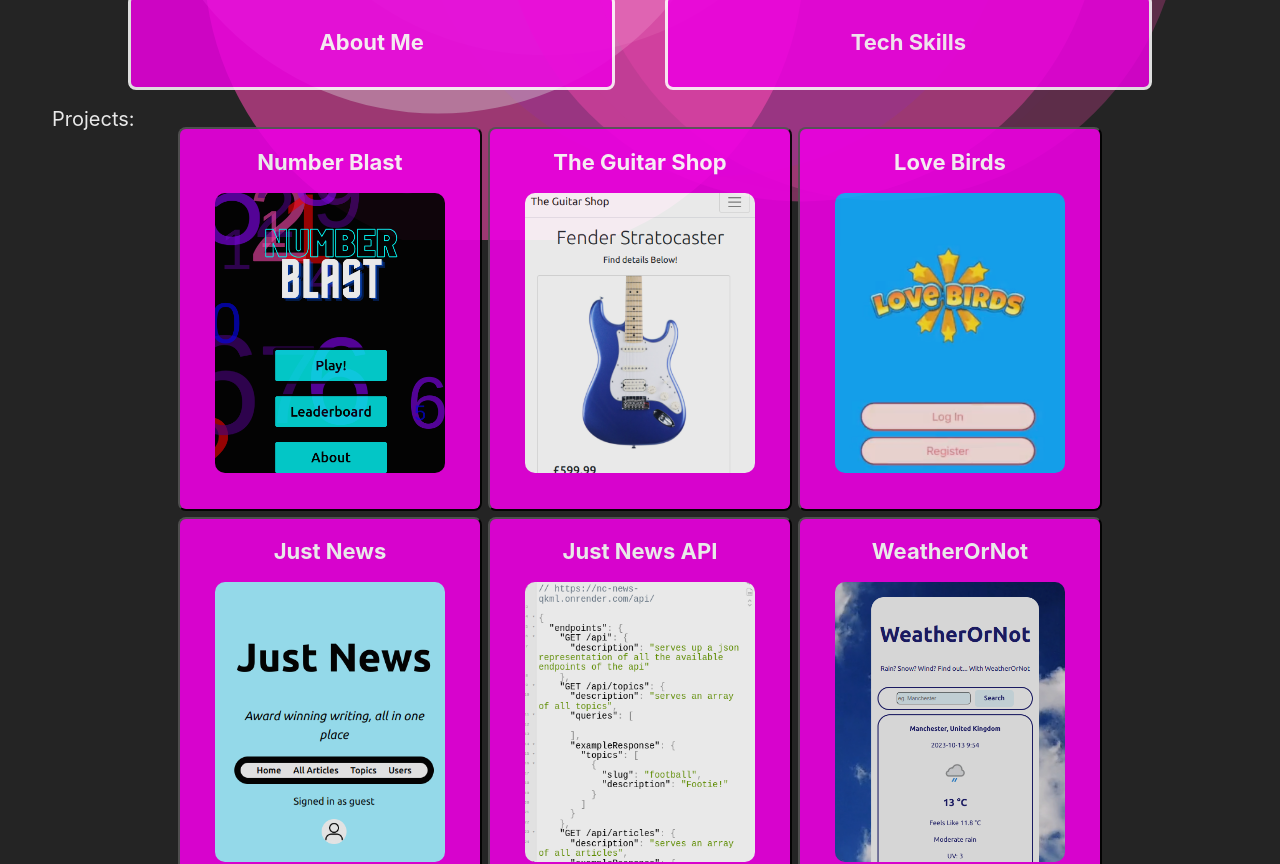
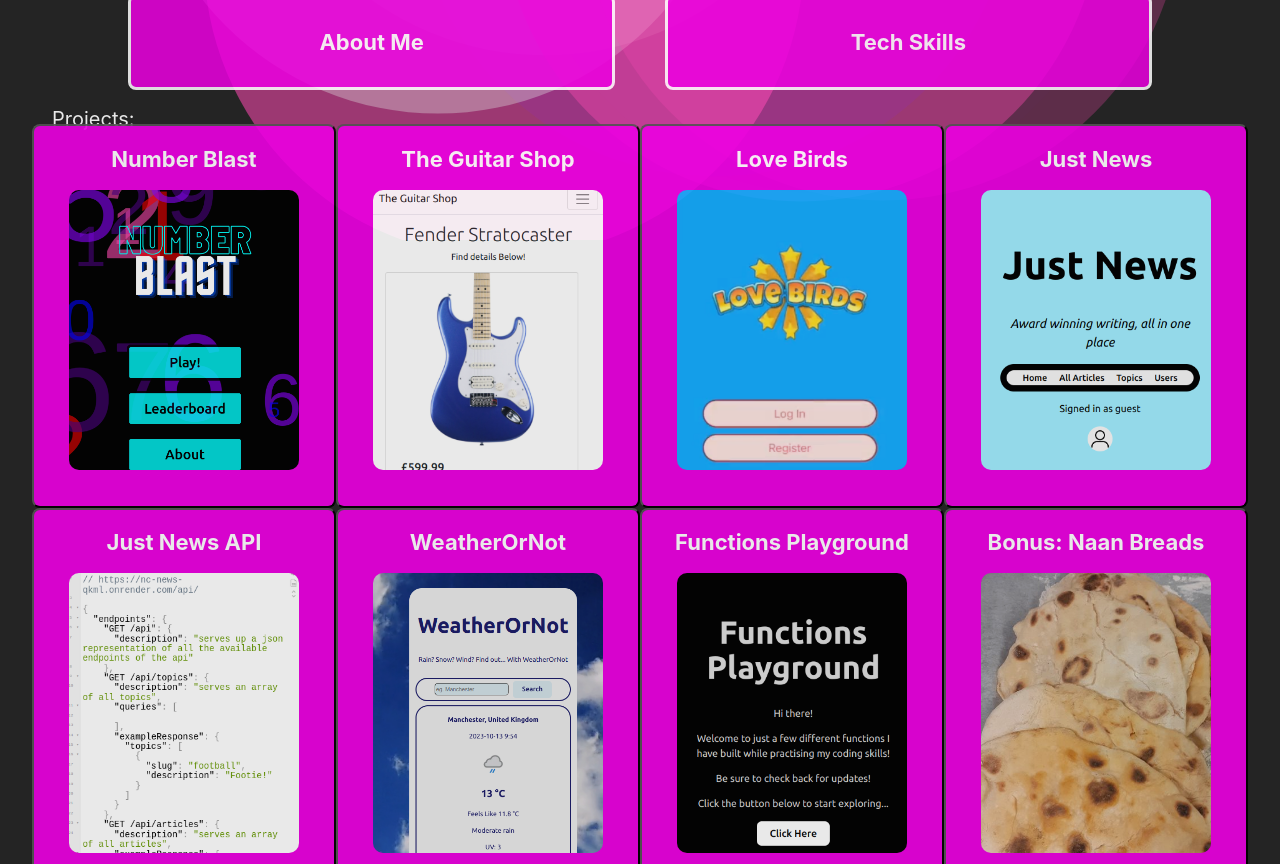
Before and after one commit to DanielCouperthwaite/urban-health, a React (Vite) app: page /home in a window 1280 px wide. Shown: the part 560-1424 px from the top of the page. Built offline with nearby package versions, Linux system fonts and the light colour scheme.

Commit message:
alter project spacing

```diff
--- a/src/Home/Home.css
+++ b/src/Home/Home.css
@@ -65,7 +65,6 @@ p {
     max-height: 400px;
     object-fit: cover;
     overflow:hidden;
-    margin: 3px;
 }
 
 .social-holder {
```
